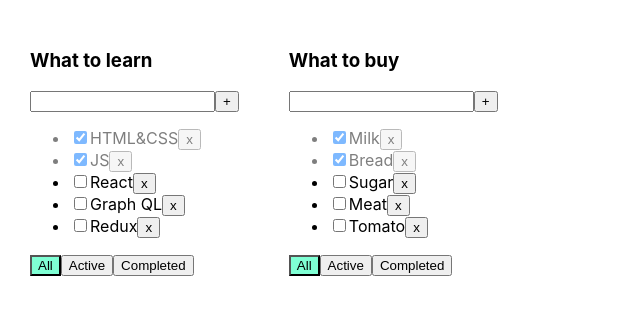
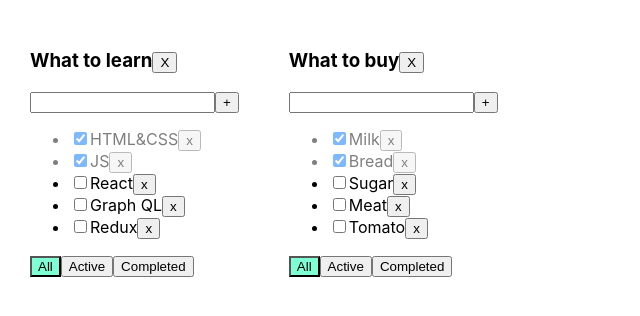
Before and after one commit to YouJeen-ru/inc-todolist, a React (Create React App) app: page / in a window 1280 px wide. Shown: the top 316 px of the page, without its empty margins (0-640 px from the left). Built offline with nearby package versions, Linux system fonts and the light colour scheme.

Commit message:
realized remove TodoList

```diff
--- a/src/App.tsx
+++ b/src/App.tsx
@@ -69,6 +69,12 @@
         setTodoLists(updateTodoLists)
     }
 
+    const removeTodoList = (todoListId: string) => {
+        setTodoLists(todoLists.filter(tl => tl.id !== todoListId))
+        delete tasks[todoListId]
+
+    }
+
     const todoListsComponents = todoLists.map(tl => {
         let taskForTodolist = tasks[tl.id]
 
@@ -92,6 +98,7 @@
                 changeFilter={changeFilter}
                 addTask={addTask}
                 changeTaskStatus={changeTaskStatus}
+                removeTodoList={removeTodoList}
             />
         )
     })
--- a/src/TodoList.tsx
+++ b/src/TodoList.tsx
@@ -10,6 +10,7 @@
     changeFilter: (value: FilerValueType, todoListId: string) => void
     addTask: (title: string, todoListId: string) => void
     changeTaskStatus: (taskId: string, isDone: boolean, todoListId: string) => void
+    removeTodoList: (todoListId: string) => void
 }
 
 const TodoList = (props: TodoListPropsType) => {
@@ -63,10 +64,14 @@
     const onAllClickHandler = () => props.changeFilter('all', props.id)
     const onActiveClickHandler = () => props.changeFilter('active', props.id)
     const onCompletedClickHandler = () => props.changeFilter('completed', props.id)
+    const removeTodoList = () => props.removeTodoList(props.id)
 
     return (
         <div>
-            <h3>{props.title}</h3>
+            <h3>{props.title}
+                <button onClick={removeTodoList}>X</button>
+            </h3>
+
             <div>
                 <input
                     className={error ? 'error' : ''}
```
